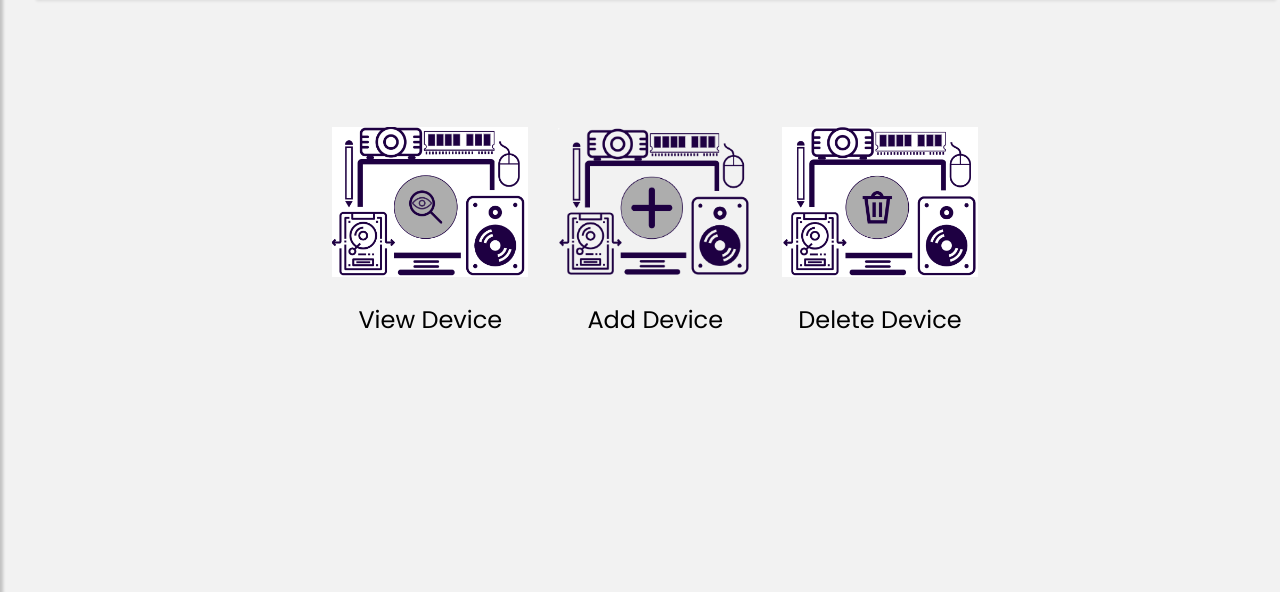
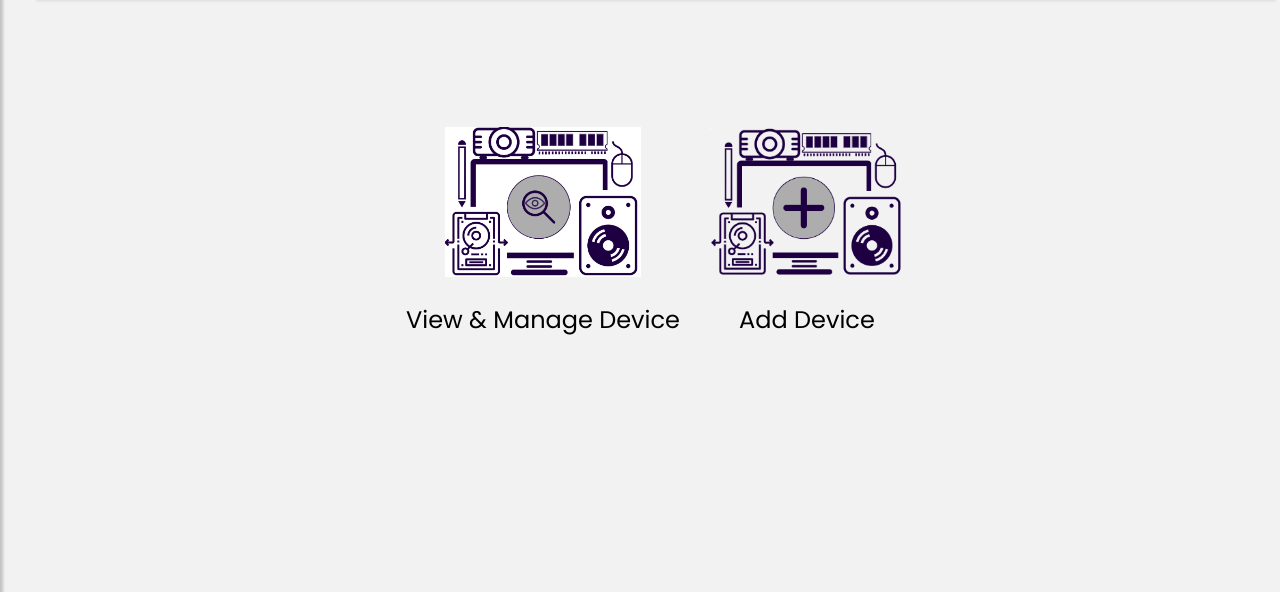
Before and after one commit to thejaynesh/Machine_Tracking, a PHP site: page /managedev.php in a window 1280 px wide. Shown: the part 90-682 px from the top of the page. Run offline with PHP 8.4, Linux system fonts and the light colour scheme; a user stored in the database is signed in; some libraries are stand-ins or nearby versions.

Commit message:
Update managedev.php

```diff
--- a/managedev.php
+++ b/managedev.php
@@ -78,18 +78,18 @@ td:hover{
             <br><br><br>
             <center>
 <table >
-<tr cellspacing="40"><td><a href="viewdev.php">
-    <img src="img/icons/viewdevice.png" height="150"><br><br><font size ="5" color="black">  <center>View Device</center></font></a> </td>
-    <td ><a href="adddevice.php">
+<tr cellspacing="40"><td><a href="viewdevv2.php">
+    <img src="img/icons/viewdevice.png" height="150"><br><br><font size ="5" color="black">  <center>View & Manage Device</center></font></a> </td>
+    <td ><a href="adddevv2.php">
     <img src="img/icons/adddevice1.png" height="150"><br><br><font size ="5" color="black">  <center>Add Device</center></font></a> </td>
-    <td><a href="deletedevice.php">
-    <img src="img/icons/deletedevice.png" height="150"><br><br><font size ="5" color="black">  <center>Delete Device</center></font></a> </td>
+    <!-- <td><a href="deletedevice.php">
+    <img src="img/icons/deletedevice.png" height="150"><br><br><font size ="5" color="black">  <center>Delete Device</center></font></a> </td> -->
 
 </tr>
 
 </table>
 <center>
-            </div>
+        </div>
     </div>
 
     <div class="overlay"></div>
```
